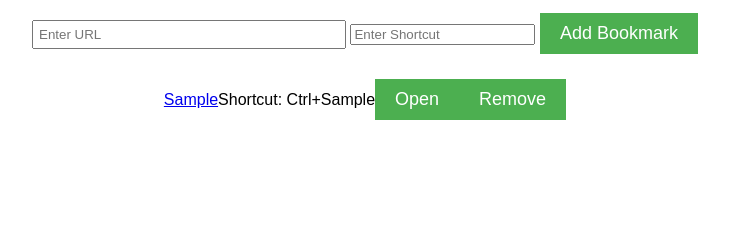
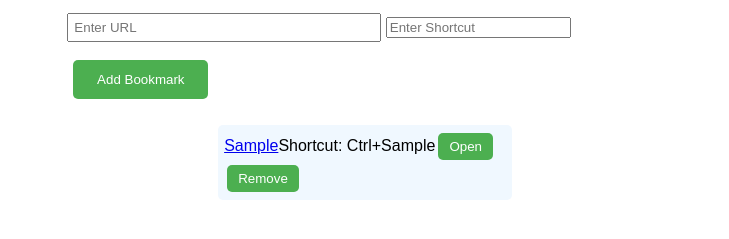
Before and after one commit to queensk/Linky, a browser extension: page index.html in a window 1280 px wide. Both pictures are taken after typing "Sample", "Sample" into the empty fields and a click on the button "Add Bookmark". Shown: the part 67-306 px from the top of the page, without its empty margins (275-1004 px from the left). Drawn offline with Linux system fonts and the light colour scheme.

Commit message:
style index page

```diff
--- a/style.css
+++ b/style.css
@@ -1,30 +1,67 @@
 body {
   font-family: Arial, sans-serif;
-  text-align: center;
   margin: 0;
   padding: 20px;
+  display: flex;
+  flex-direction: column;
+  align-items: center;
+  justify-content: center;
 }
+
 h1 {
   font-size: 24px;
 }
+
 #bookmarkInput {
   width: 300px;
-  margin-bottom: 10px;
+  margin-bottom: 2%;
   padding: 5px;
 }
+
 button {
-  padding: 10px 20px;
-  font-size: 18px;
+  padding: 2% 4%;
+  margin: 1%;
+  /* background-color: #03d8cd; */
   background-color: #4caf50;
+  border-radius: 5px;
   color: #fff;
   border: none;
   cursor: pointer;
 }
+button:hover {
+  background-color: #f5276b;
+}
+
 #bookmarkList {
   list-style: none;
   padding: 0;
   margin-top: 20px;
 }
+
 .bookmarkItem {
   margin-bottom: 5px;
+  background-color: aliceblue;
+  padding: 2%;
+  border-radius: 5px;
 }
+.bookmarkItem:hover {
+  background-color: #dfdfdf;
+}
+/* ul#bookmarkList {
+  list-style: none;
+  padding: 0;
+  margin: 2%;
+  display: flex;
+  flex-wrap: wrap;
+  justify-content: flex-start;
+}
+
+ul#bookmarkList li {
+  display: flex;
+  width: 100%;
+  align-items: center;
+  margin: 2%;
+  padding: 0.5%;
+  border-radius: 5px;
+  background-color: aliceblue;
+} */
```
